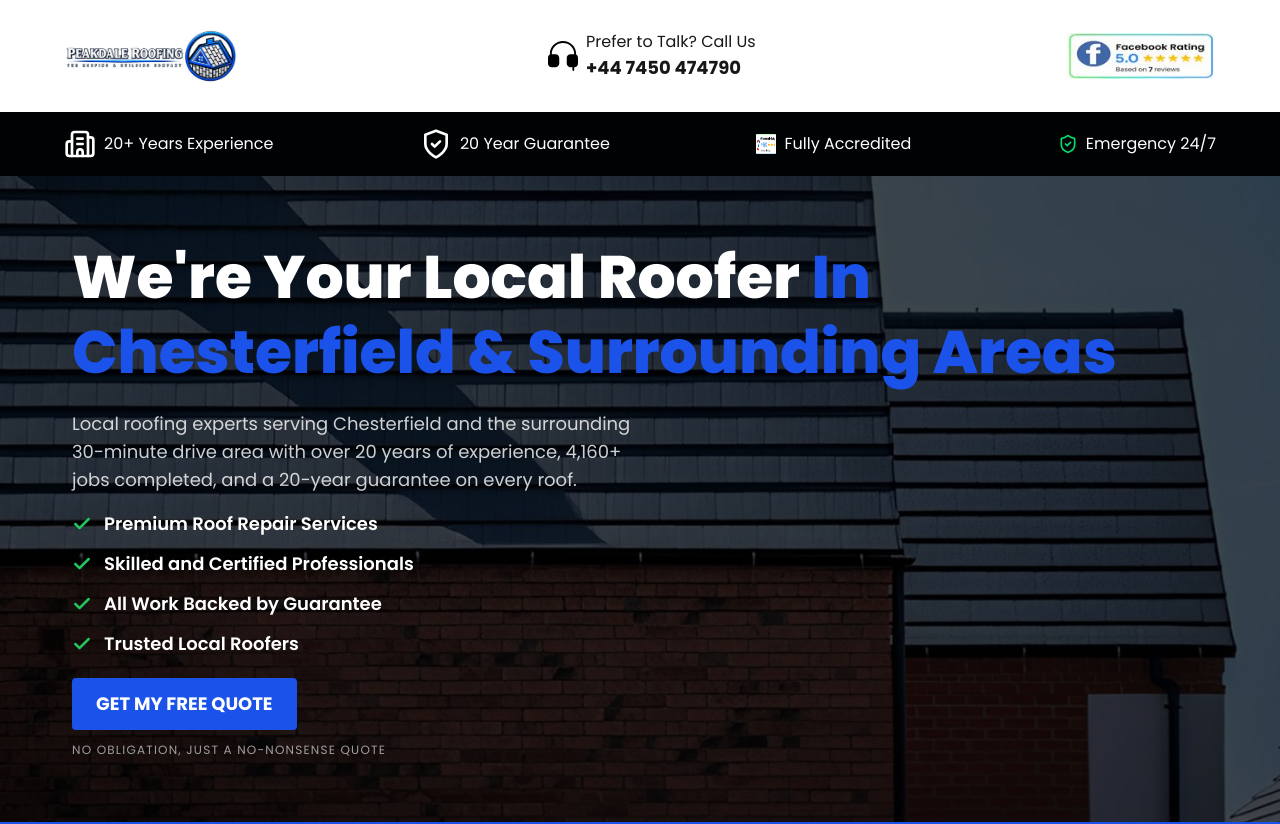
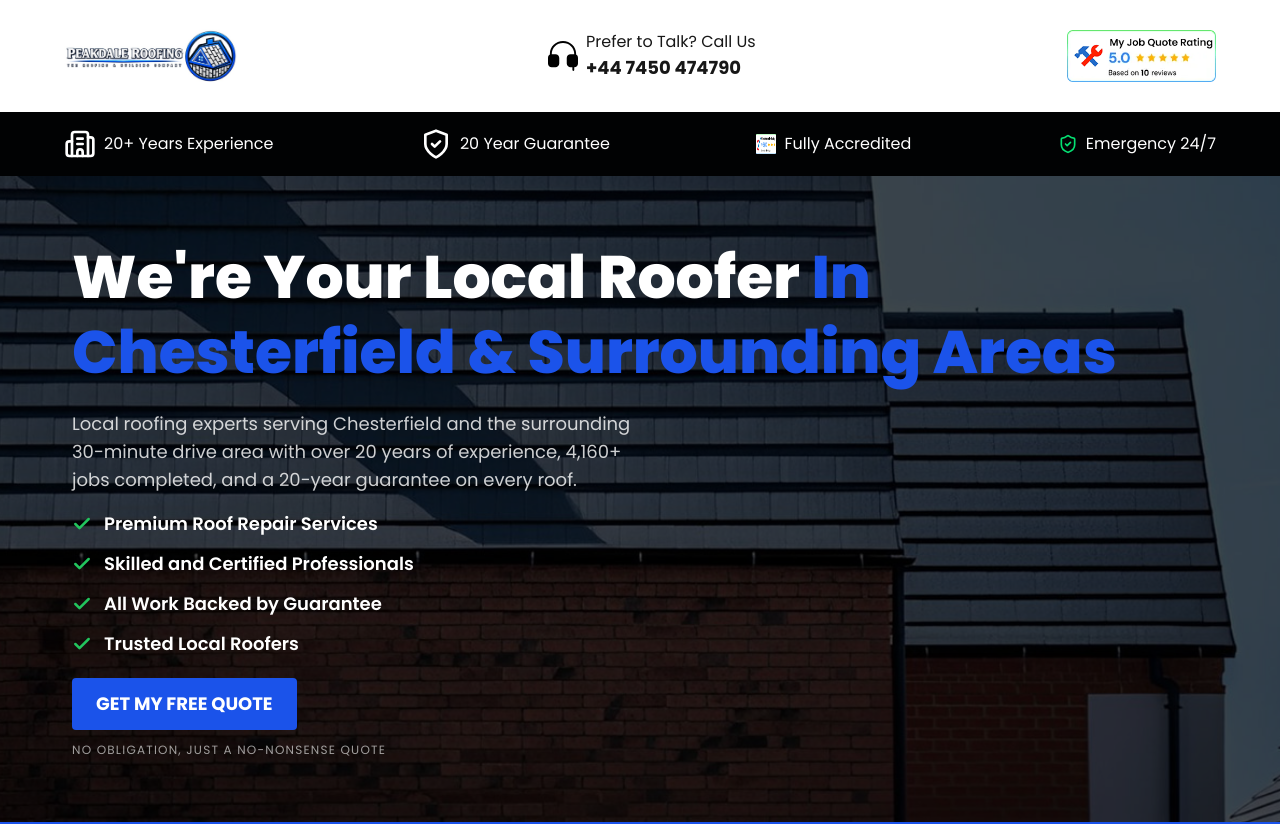
Before and after one commit to swanstill/Peakdale-Roofing-And-Building, a Next.js app: page / in a window 1280 px wide. Shown: the top 824 px of the page. Built offline with nearby package versions, Linux system fonts and the light colour scheme.

Commit message:
Replace Google widget with TrustATrader widget

```diff
--- a/src/components/Header.tsx
+++ b/src/components/Header.tsx
@@ -24,8 +24,8 @@ const Header = () => {
           >
             <div className="flex h-[80px] w-full items-center justify-center">
               <Image
-                src="/icons/google-widget.jpg"
-                alt="Google Reviews"
+                src="/icons/trustatrader-widget.png"
+                alt="TrustATrader"
                 className="h-full w-auto object-contain"
                 width={149}
                 height={80}
@@ -58,8 +58,8 @@ const Header = () => {
           >
             <div className="flex h-[80px] w-full items-center justify-center md:w-[149px]">
               <Image
-                src="/icons/google-widget.jpg"
-                alt="Google Reviews"
+                src="/icons/trustatrader-widget.png"
+                alt="TrustATrader"
                 className="h-full w-auto object-contain"
                 width={149}
                 height={80}
```
Also changed, not shown: public/icons/trustatrader-widget.png (added).
